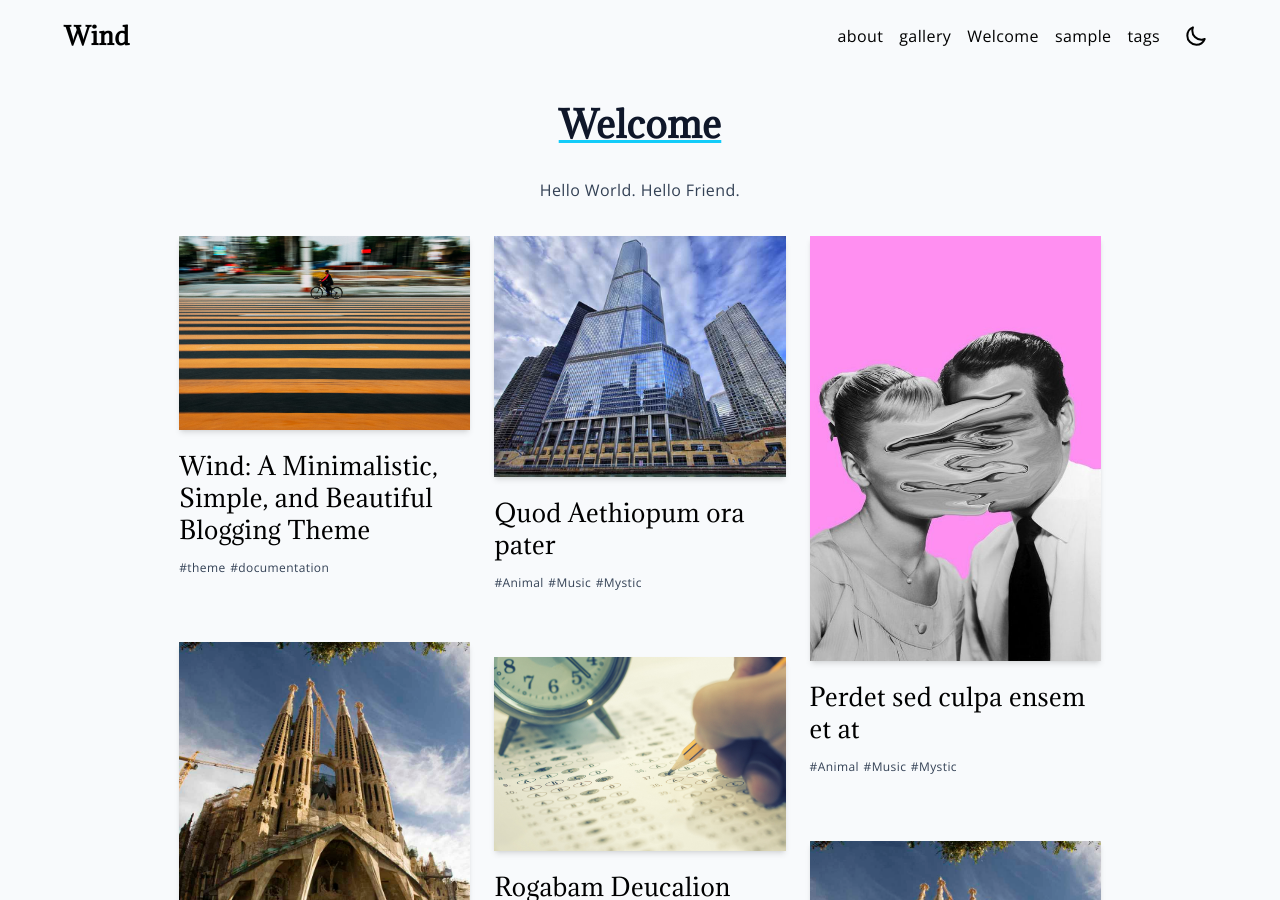
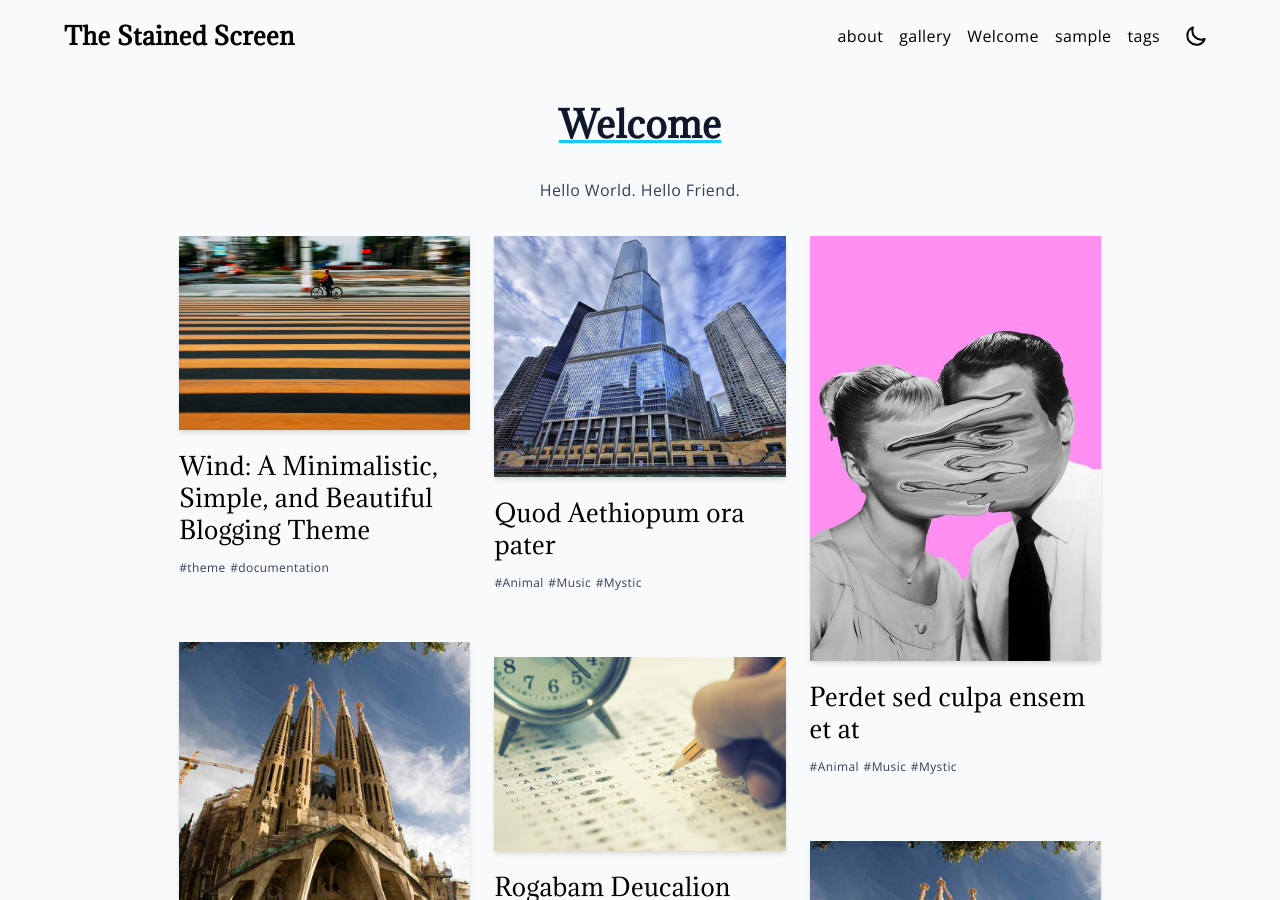
Before and after one commit to KanbeiKuroda/q7m_s9xv4kz8r2b1t6_dwpf0hlj, a Jekyll site: the page built from index.md, in a window 1280 px wide and 900 px high. Built offline with Jekyll 4.4.1, drawn with Linux system fonts in a browser that asks for light colours; our own code applies the rules of GitHub Pages for plain Markdown files; some of the changed text lies outside the part shown.

Commit message:
Update _config.yml

```diff
--- a/_config.yml
+++ b/_config.yml
@@ -1,8 +1,8 @@
-domain: example.com
-url: https://example.com
+domain: thestainedscreen.github.io
+url: https://thestainedscreen.github.io
 baseurl: "/wind"
 
-title: Wind
+title: The Stained Screen
 email: wind@example.com
 author: Wind Sample
 
```
